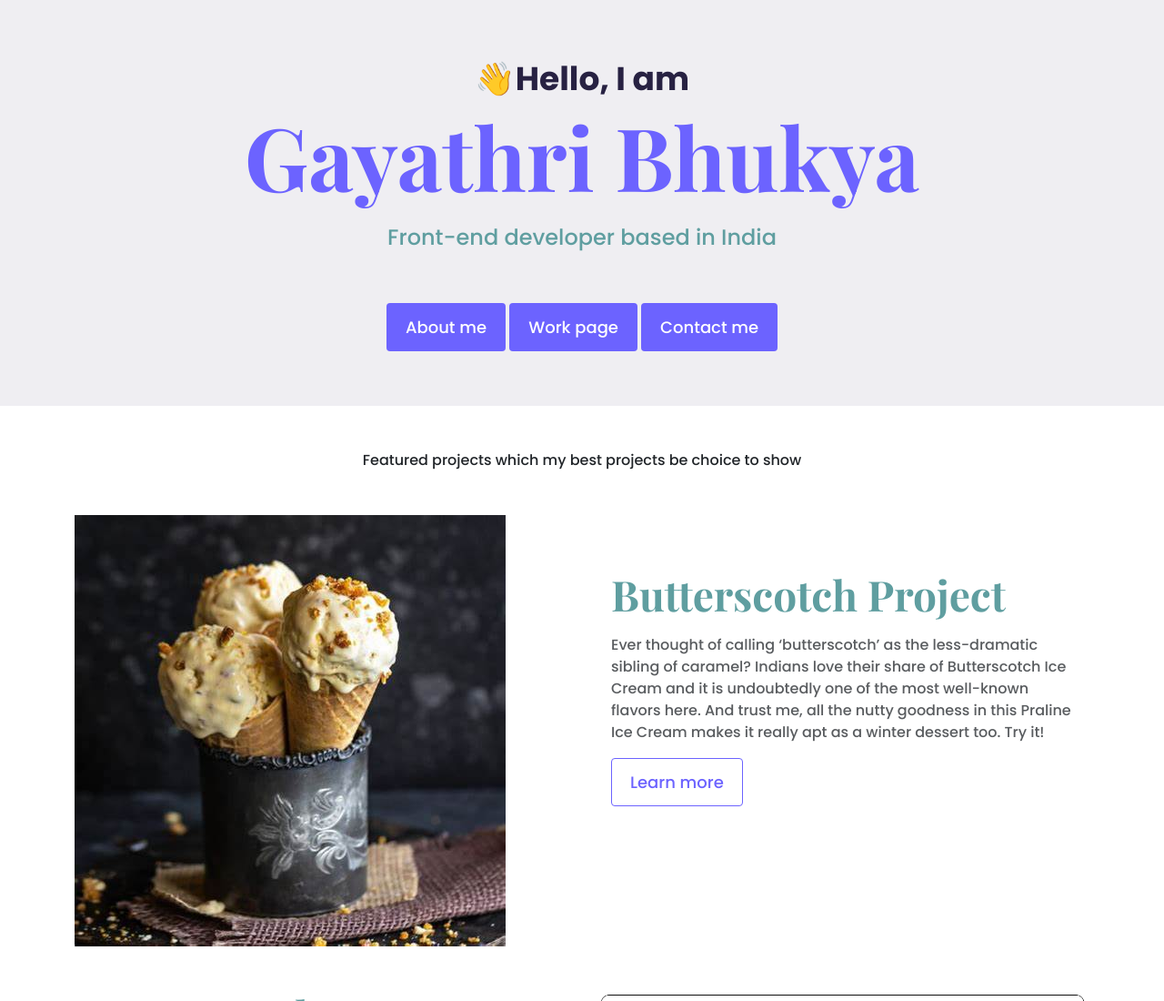
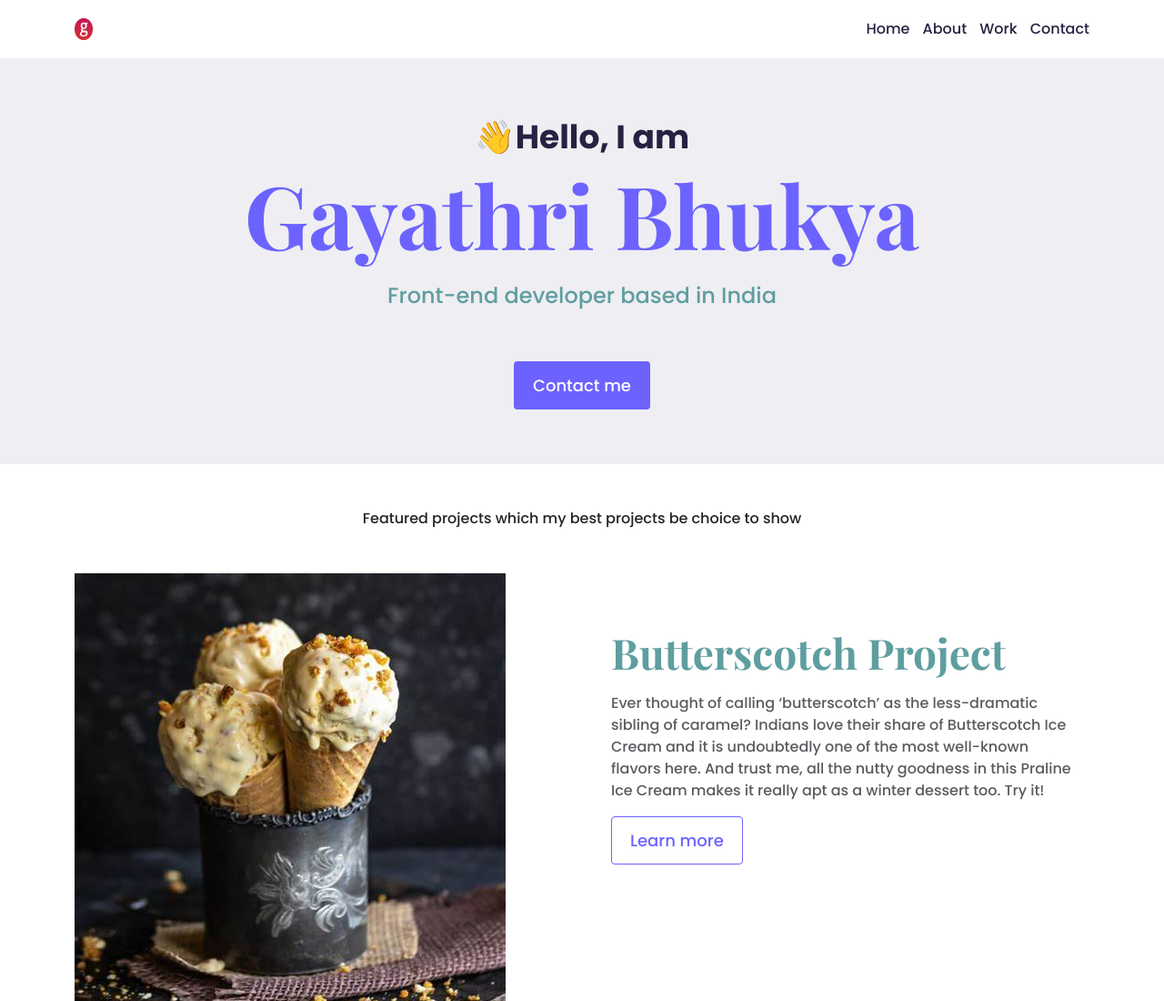
Before and after one commit to Gayathri2113/Portfolio-project, a plain HTML site: page index.html in a window 1280 px wide. Shown: the top 1100 px of the page at 91% size. Drawn offline with nearby package versions, Linux system fonts and the light colour scheme.

Commit message:
Added navigation bar

```diff
--- a/index.html
+++ b/index.html
@@ -23,13 +23,31 @@
 </head>
 
 <body>
+    <div class="container">
+        <nav class="d-flex justify-content-between">
+            <img src="images/Logo.png" class="logo d-none d-md-block" alt="Logo" width="20">
+            <img src="images/Logo.png" class="logo d-block d-md-none" alt="Logo" width="30">
+            <ul>
+                <li class="active">
+                    <a href="/">Home</a>
+                </li>
+                <li>
+                    <a href="/about.html">About</a>
+                </li>
+                <li>
+                    <a href="/workpage.html">Work</a>
+                </li>
+                <li>
+                    <a href="/contact.html">Contact</a>
+                </li>
+            </ul>
+        </nav>
+    </div>
     <div class="hero">
         <p>👋Hello, I am </p>
         <h1>Gayathri Bhukya</h1>
         <h2 class="mb-5">Front-end developer based in India</h2>
         <div>
-            <a href="about.html" class="btn btn-branding">About me</a>
-            <a href="workpage.html" class="btn btn-branding">Work page</a>
             <a href="contact.html" class="btn btn-branding">Contact me</a>
         </div>
     </div>
@@ -63,7 +81,8 @@
                 <div class="description text-center">
                     <h2 class="mb-3">Weather App</h2>
                     <p class="mb-3 text-muted">
-                        This global website presents OFFICIAL weather observations, weather forecasts and climatological information for
+                        This global website presents OFFICIAL weather observations, weather forecasts and climatological
+                        information for
                         selected cities supplied by National Meteorological & Hydrological Services (NMHSs) worldwide.
                     </p>
                     <a href="#" class="btn-branding-outline text-decoration-none">Learn more</a>
@@ -82,8 +101,10 @@
                 <div class="project-description">
                     <h2 class="mb-3">Yoga Class</h2>
                     <p class="mb-3 text-muted">
-                        Yoga is an ancient meditational spiritual practice from India, with the goal of the isolation of the self. This goal was
-                        replaced with modern goals like good health.Yoga itself was transformed into a form of exercise in India early in the 20th century, and adopted across the Western
+                        Yoga is an ancient meditational spiritual practice from India, with the goal of the isolation of
+                        the self. This goal was
+                        replaced with modern goals like good health.Yoga itself was transformed into a form of exercise
+                        in India early in the 20th century, and adopted across the Western
                         world for mass consumption
                     </p>
                     <a href="#" class="btn btn-branding-outline">Learn more</a>
--- a/styles.css
+++ b/styles.css
@@ -56,6 +56,30 @@ p{
     line-height: 27px;
     padding: 12px 20px;
 }
+nav{
+    padding: 20px 0;
+}
+nav ul{
+    padding: 0;
+    margin: 0;
+}
+nav li{
+    display: inline;
+    list-style-type: none;
+    margin-left: 10px;
+    transition: all 120ms ease-in-out;
+}
+nav a{
+    text-decoration: none;
+    color: #272142;
+}
+nav a:hover,nav li:active {
+    color: var(--branding-color);
+}
+.logo{
+    max-height: 40px;
+}
+
 .project-description{
     padding: 60px 20px;
 }
```
Also changed, not shown: images/Logo.png (added).
